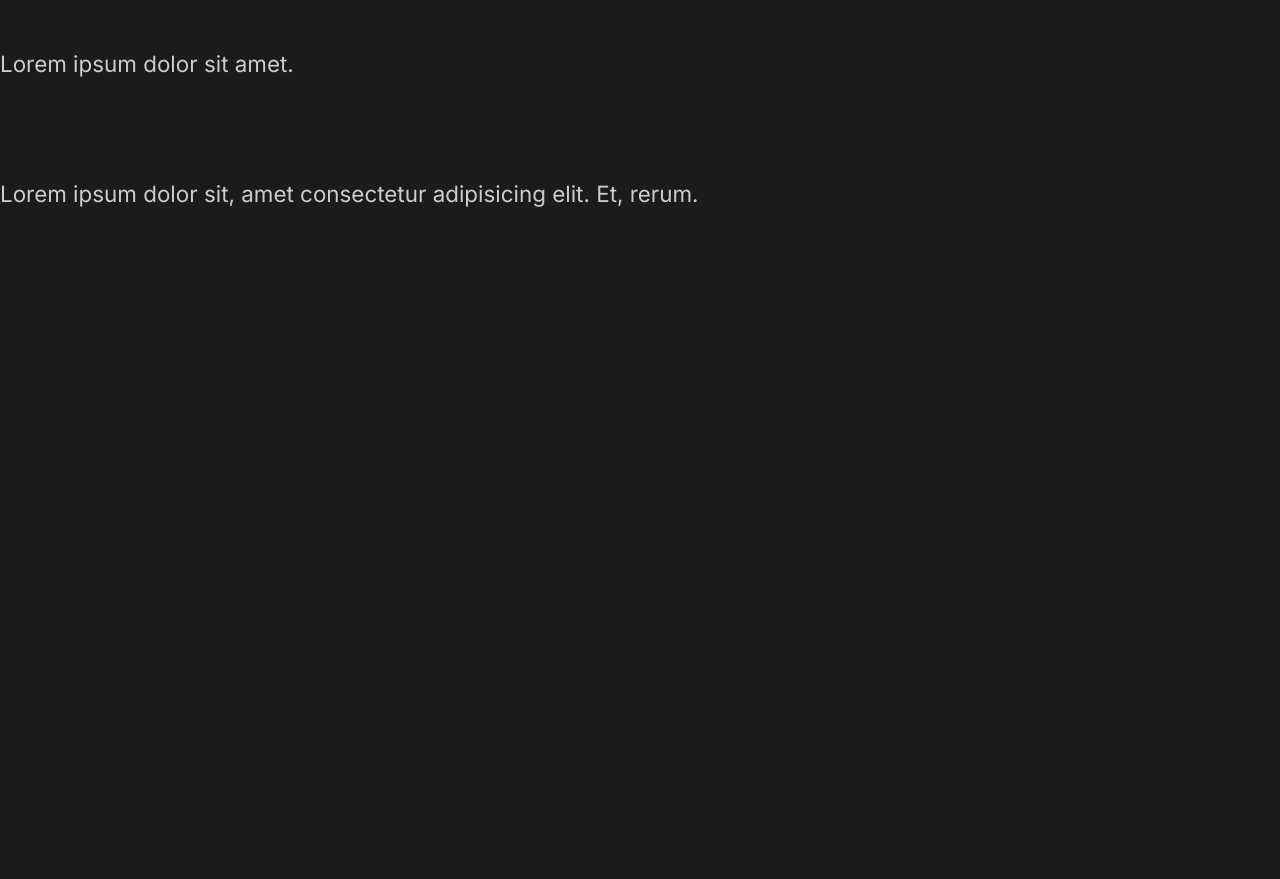
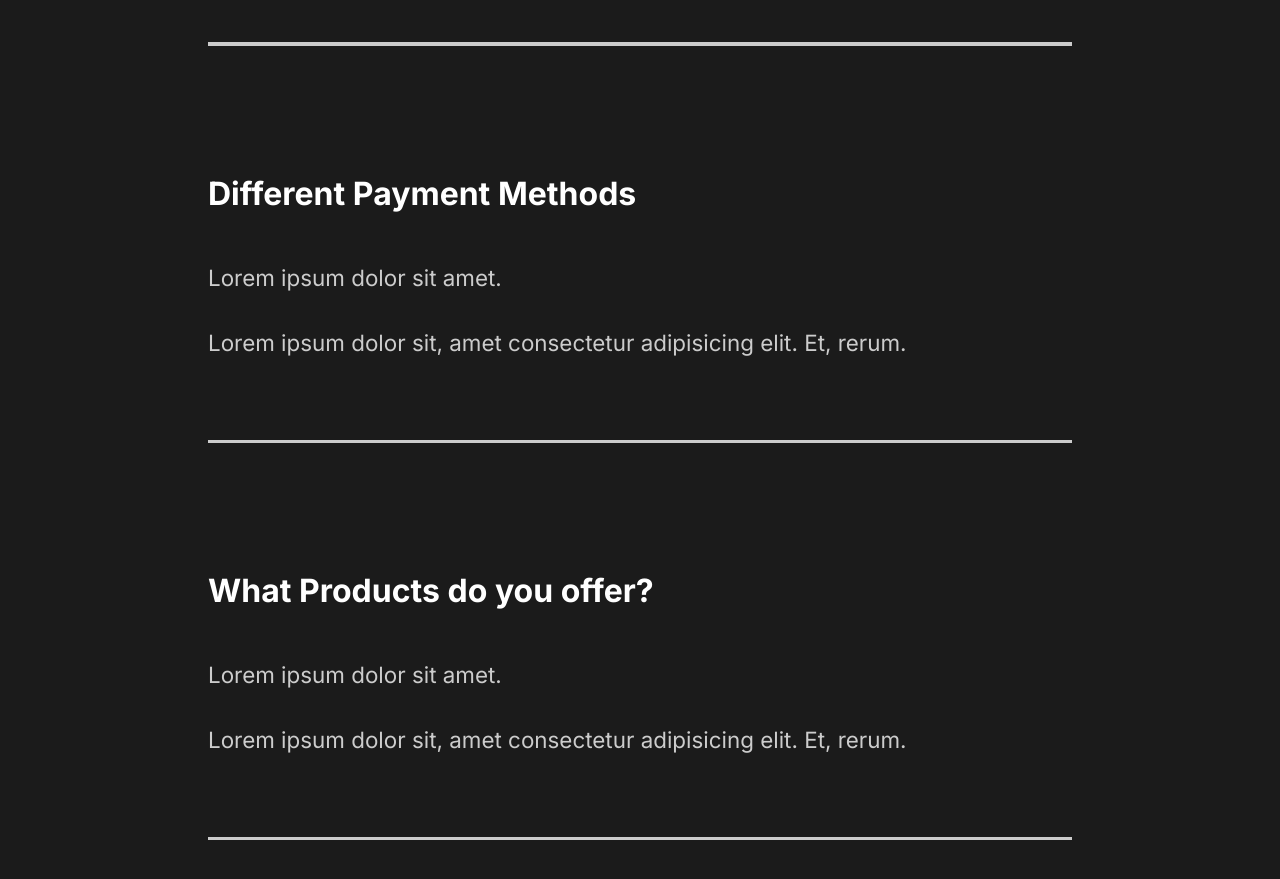
Before and after one commit to dev-Danialw/capture-portfolio, a React (Create React App) app: page / in a window 1280 px wide. Shown: the part 3026-3905 px from the top of the page. Before the commit the page ends 3285 px from the top, so only its background shows below. Built offline with nearby package versions, Linux system fonts and the light colour scheme.

Commit message:
7. styled faq

```diff
--- a/src/components/FaqSection.js
+++ b/src/components/FaqSection.js
@@ -1,8 +1,11 @@
 import React from "react";
+// Styled
+import styled from "styled-components";
+import { About } from "../styles";
 
 const FaqSeqtion = () => {
   return (
-    <div className="faq">
+    <Faq>
       <h2>
         Any Questions <span>FAQ</span>
       </h2>
@@ -14,6 +17,7 @@
             Lorem ipsum dolor sit, amet consectetur adipisicing elit. Et, rerum.
           </p>
         </div>
+        <div className="faq-line"></div>
       </div>
       <div className="question">
         <h4>Daily Schedule</h4>
@@ -23,6 +27,7 @@
             Lorem ipsum dolor sit, amet consectetur adipisicing elit. Et, rerum.
           </p>
         </div>
+        <div className="faq-line"></div>
       </div>
       <div className="question">
         <h4>Different Payment Methods</h4>
@@ -32,6 +37,7 @@
             Lorem ipsum dolor sit, amet consectetur adipisicing elit. Et, rerum.
           </p>
         </div>
+        <div className="faq-line"></div>
       </div>
       <div className="question">
         <h4>What Products do you offer?</h4>
@@ -41,8 +47,37 @@
             Lorem ipsum dolor sit, amet consectetur adipisicing elit. Et, rerum.
           </p>
         </div>
+        <div className="faq-line"></div>
       </div>
-    </div>
+    </Faq>
   );
 };
+
+const Faq = styled(About)`
+  display: block;
+  span {
+    display: block;
+  }
+  h2 {
+    padding-bottom: 2rem;
+    font-weight: lighter;
+  }
+  .faq-line {
+    background: #cccccc;
+    height: 0.2rem;
+    margin: 2rem 0rem;
+    width: 100%;
+  }
+  .question {
+    padding: 3rem;
+    cursor: pointer;
+  }
+  .answer {
+    padding: 2rem 0rem;
+    p {
+      padding: 1rem 0rem;
+    }
+  }
+`;
+
 export default FaqSeqtion;
--- a/src/components/GlobalStyle.js
+++ b/src/components/GlobalStyle.js
@@ -32,6 +32,7 @@
     color: white;
 }
 h4{
+    font-size: 2rem;
     font-weight: bold;
 }
 a{
```
